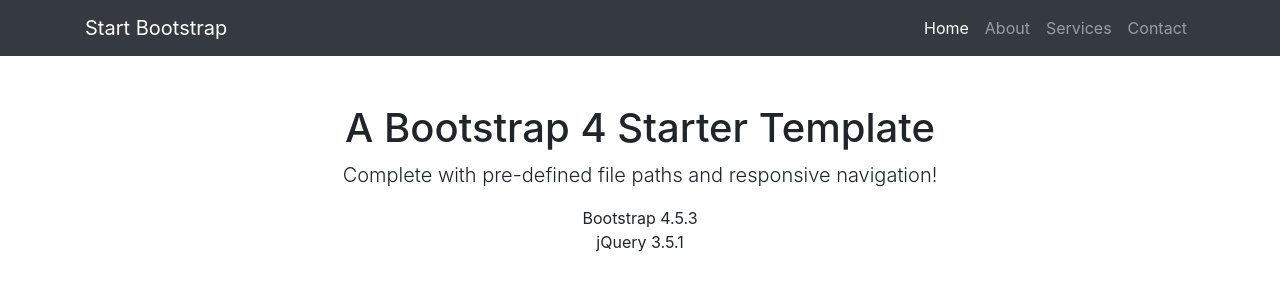
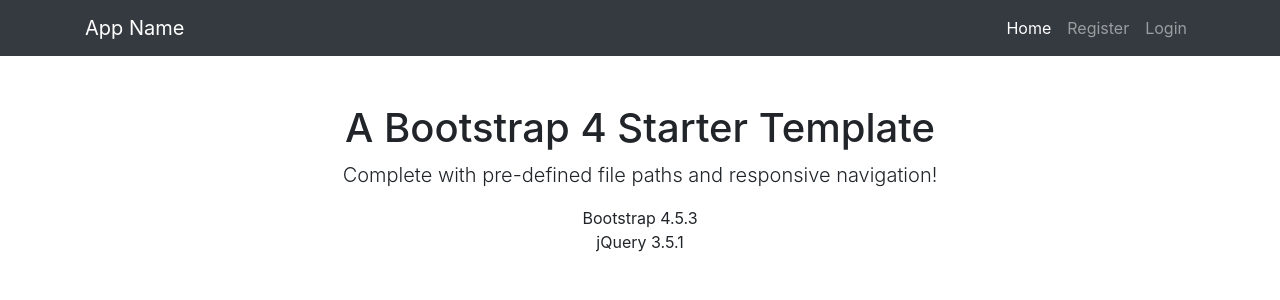
Before and after one commit to MKing301/django-project, a Python web app: template mysite/main/templates/main/home.html in a window 1280 px wide. Shown: the top 300 px of the page. Run offline with Jinja, Linux system fonts and the light colour scheme; the template is opened without the code that fills it, so the values that code supplies are empty; some libraries are stand-ins or nearby versions.

Commit message:
Update home page to extend layout page

```diff
--- a/mysite/main/templates/main/home.html
+++ b/mysite/main/templates/main/home.html
@@ -1,54 +1,6 @@
+{% extends 'main/layout.html' %}
 
-<!DOCTYPE html>
-<html lang="en">
-
-<head>
-
-  <meta charset="utf-8">
-  <meta name="viewport" content="width=device-width, initial-scale=1, shrink-to-fit=no">
-  <meta name="description" content="">
-  <meta name="author" content="">
-  <link rel="stylesheet" href="https://cdn.jsdelivr.net/npm/bootstrap@4.5.3/dist/css/bootstrap.min.css" integrity="sha384-TX8t27EcRE3e/ihU7zmQxVncDAy5uIKz4rEkgIXeMed4M0jlfIDPvg6uqKI2xXr2" crossorigin="anonymous">
-  <script src="https://code.jquery.com/jquery-3.5.1.slim.js" integrity="sha256-DrT5NfxfbHvMHux31Lkhxg42LY6of8TaYyK50jnxRnM=" crossorigin="anonymous"></script>
-
-  <title>Bare - Start Bootstrap Template</title>
-
-  <!-- Bootstrap core CSS -->
-  <link href="vendor/bootstrap/css/bootstrap.min.css" rel="stylesheet">
-
-</head>
-
-<body>
-
-  <!-- Navigation -->
-  <nav class="navbar navbar-expand-lg navbar-dark bg-dark static-top">
-    <div class="container">
-      <a class="navbar-brand" href="#">Start Bootstrap</a>
-      <button class="navbar-toggler" type="button" data-toggle="collapse" data-target="#navbarResponsive" aria-controls="navbarResponsive" aria-expanded="false" aria-label="Toggle navigation">
-        <span class="navbar-toggler-icon"></span>
-      </button>
-      <div class="collapse navbar-collapse" id="navbarResponsive">
-        <ul class="navbar-nav ml-auto">
-          <li class="nav-item active">
-            <a class="nav-link" href="#">Home
-              <span class="sr-only">(current)</span>
-            </a>
-          </li>
-          <li class="nav-item">
-            <a class="nav-link" href="#">About</a>
-          </li>
-          <li class="nav-item">
-            <a class="nav-link" href="#">Services</a>
-          </li>
-          <li class="nav-item">
-            <a class="nav-link" href="#">Contact</a>
-          </li>
-        </ul>
-      </div>
-    </div>
-  </nav>
-
-  <!-- Page Content -->
+{% block content %}
   <div class="container">
     <div class="row">
       <div class="col-lg-12 text-center">
@@ -61,11 +13,4 @@
       </div>
     </div>
   </div>
-
-  <!-- Bootstrap core JavaScript -->
-  <script src="vendor/jquery/jquery.slim.min.js"></script>
-  <script src="vendor/bootstrap/js/bootstrap.bundle.min.js"></script>
-
-</body>
-
-</html>
+{% endblock %}
```
